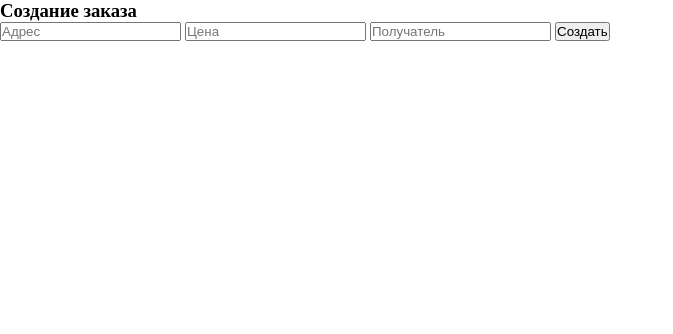
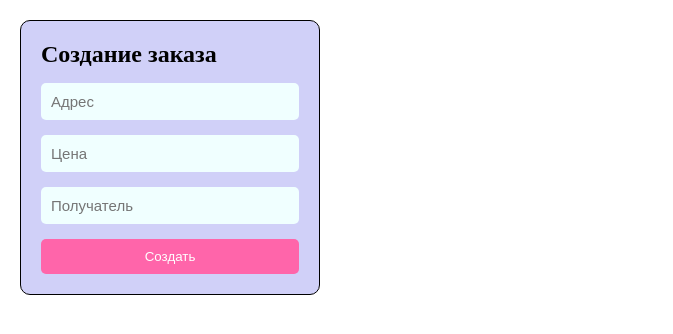
Before and after one commit to mihaelatm/Pop-up-notifications, a plain HTML site: page index.html in a window 1280 px wide. Shown: the whole page, without its empty margins (0-673 px from the left). Drawn offline with Linux system fonts and the light colour scheme.

Commit message:
First style added

```diff
--- a/index.html
+++ b/index.html
@@ -9,9 +9,9 @@
   <body>
     <form class="main">
       <h3>Создание заказа</h3>
-      <input type="text" placeholder="Адрес" />
-      <input type="text" placeholder="Цена" />
-      <input type="text" placeholder="Получатель" />
+      <input type="text" placeholder="Адрес" class="input" required />
+      <input type="text" placeholder="Цена" class="input" required />
+      <input type="text" placeholder="Получатель" class="input" required />
       <button>Создать</button>
     </form>
 
--- a/styles/style.css
+++ b/styles/style.css
@@ -3,3 +3,34 @@
   padding: 0;
   box-sizing: border-box;
 }
+
+.main {
+  max-width: 300px;
+  border: 1px solid black;
+  border-radius: 10px;
+  padding: 20px;
+  margin: 20px;
+  background-color: rgb(208, 208, 248);
+  display: flex;
+  flex-direction: column;
+  gap: 15px;
+}
+
+h3 {
+  font-size: 24px;
+}
+.input {
+  padding: 10px;
+  border-radius: 5px;
+  border: none;
+  background-color: rgb(240, 255, 255);
+  font-size: 15px;
+}
+
+button {
+  padding: 10px;
+  border-radius: 5px;
+  border: none;
+  background-color: rgb(255, 101, 170);
+  color: white;
+}
```
